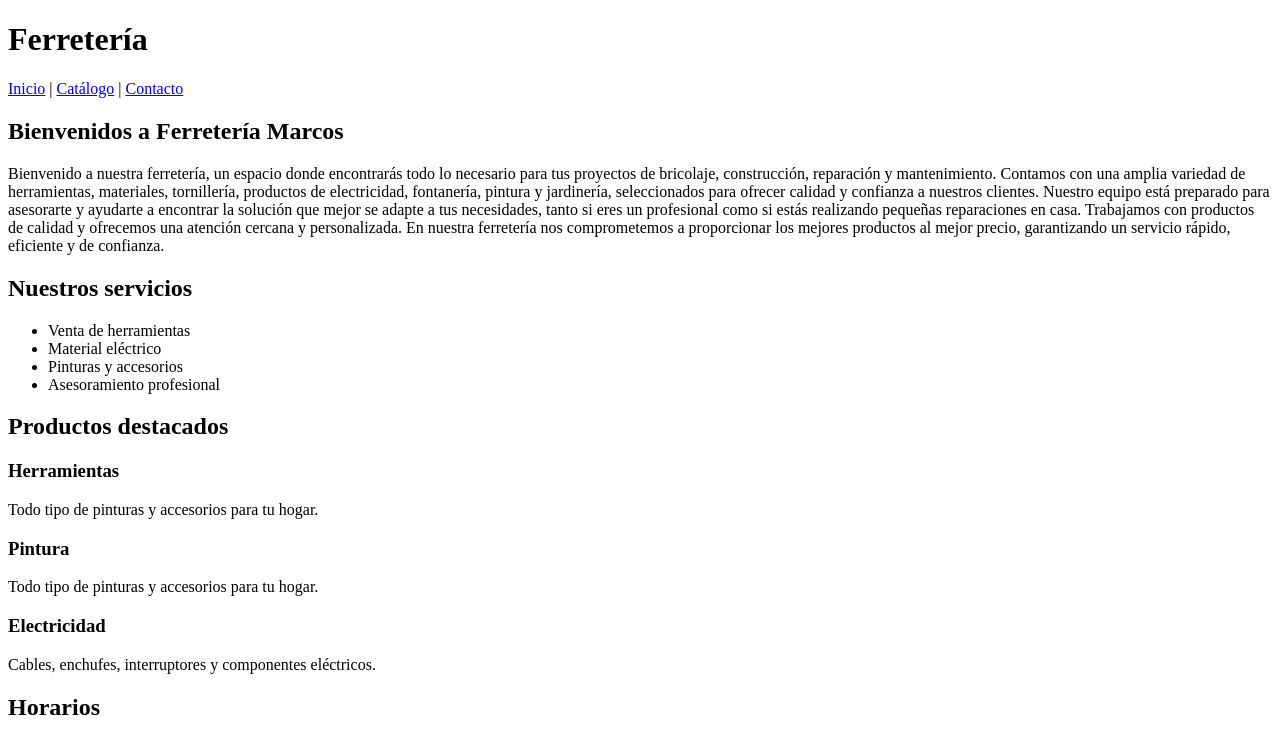
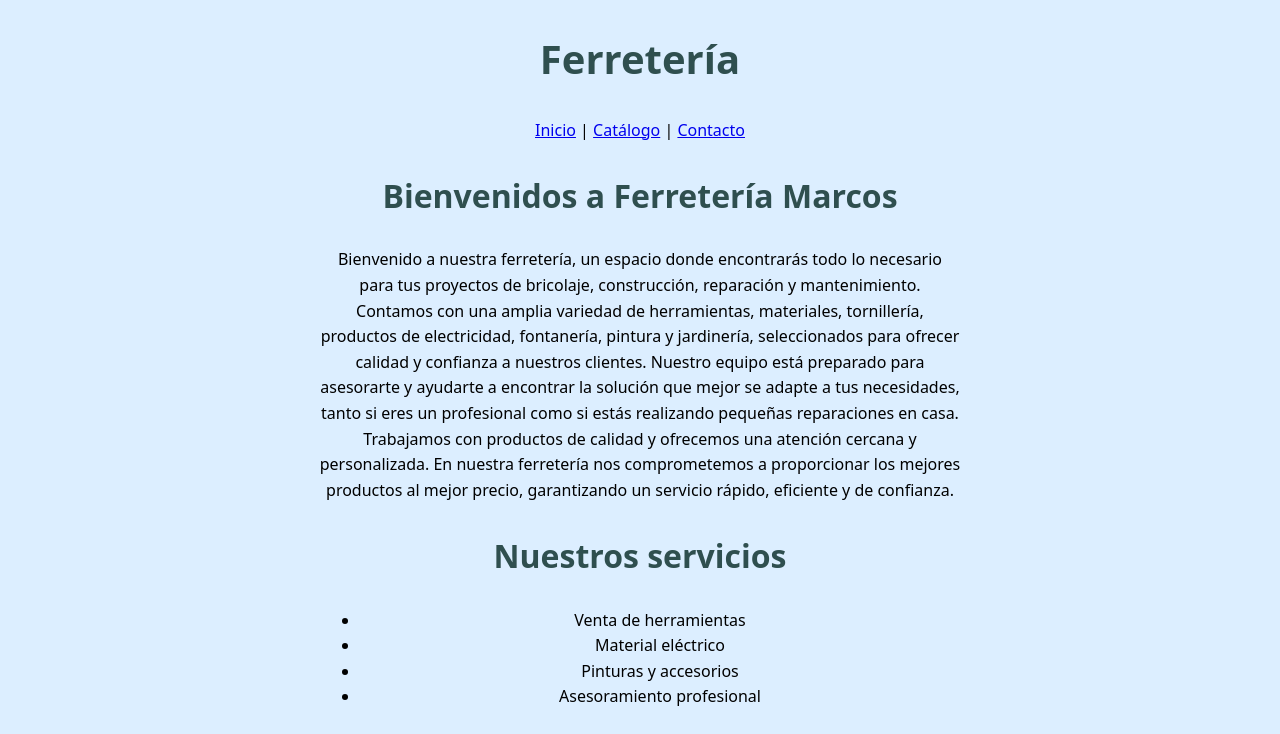
Before and after one commit to marcos8-gd/Actividad_HTML5_Marcos, a plain HTML site: page index.html in a window 1280 px wide. Shown: the top 734 px of the page. Drawn offline with Linux system fonts and the light colour scheme.

Commit message:
Catalogo y estilo del index

```diff
--- a/index.html
+++ b/index.html
@@ -1,6 +1,9 @@
 <!DOCTYPE html>
 <html lang="es">
 <head>
+    <meta charset="UTF-8">
+    <meta name="viewport" content="width=device-width, initial-scale=1">
+    <link rel="stylesheet" href="styles.css">
     <meta charset="UTF-8">
     <meta name="viewport" content="width=device-width, initial-scale=1.0">
     <title>Inicio - Ferretería Marcos</title>
--- a/styles.css
+++ b/styles.css
@@ -0,0 +1,24 @@
+body {
+    font-family: system-ui, sans-serif;
+    font-size: 1rem;
+    line-height: 1.6;
+   background-color:#dceeff ;
+    text-align: center;
+}
+
+main {
+    max-width: 70ch;
+    margin: 0 auto;
+}
+
+h1 {
+    color: darkslategray;
+    font-size: 2.5rem;
+    text-align: center;
+}
+
+h2 {
+    color: darkslategray;
+    font-size: 2rem;
+    text-align: center;
+}
```
Also changed, not shown: catalogo.html (+13 -0 lines).
